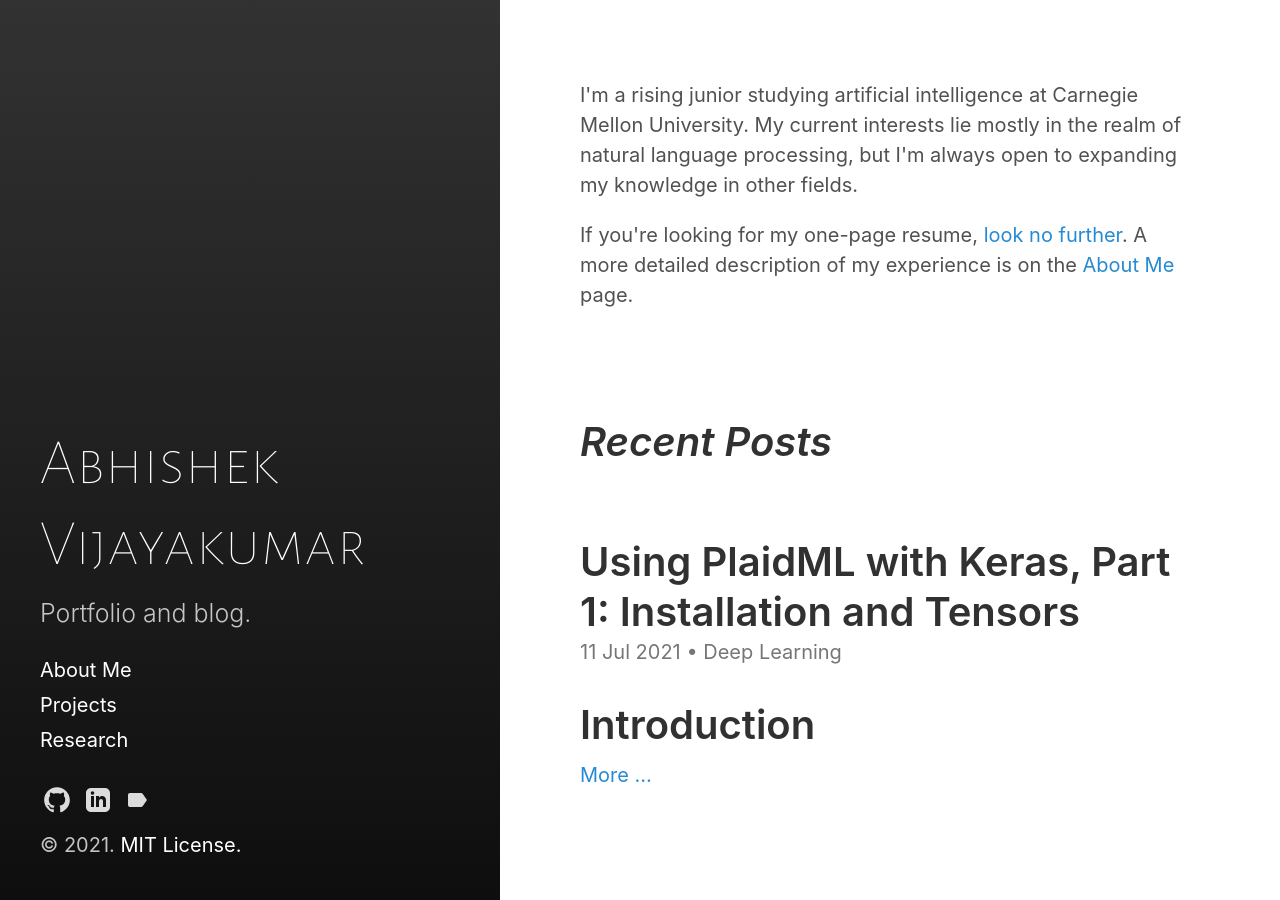
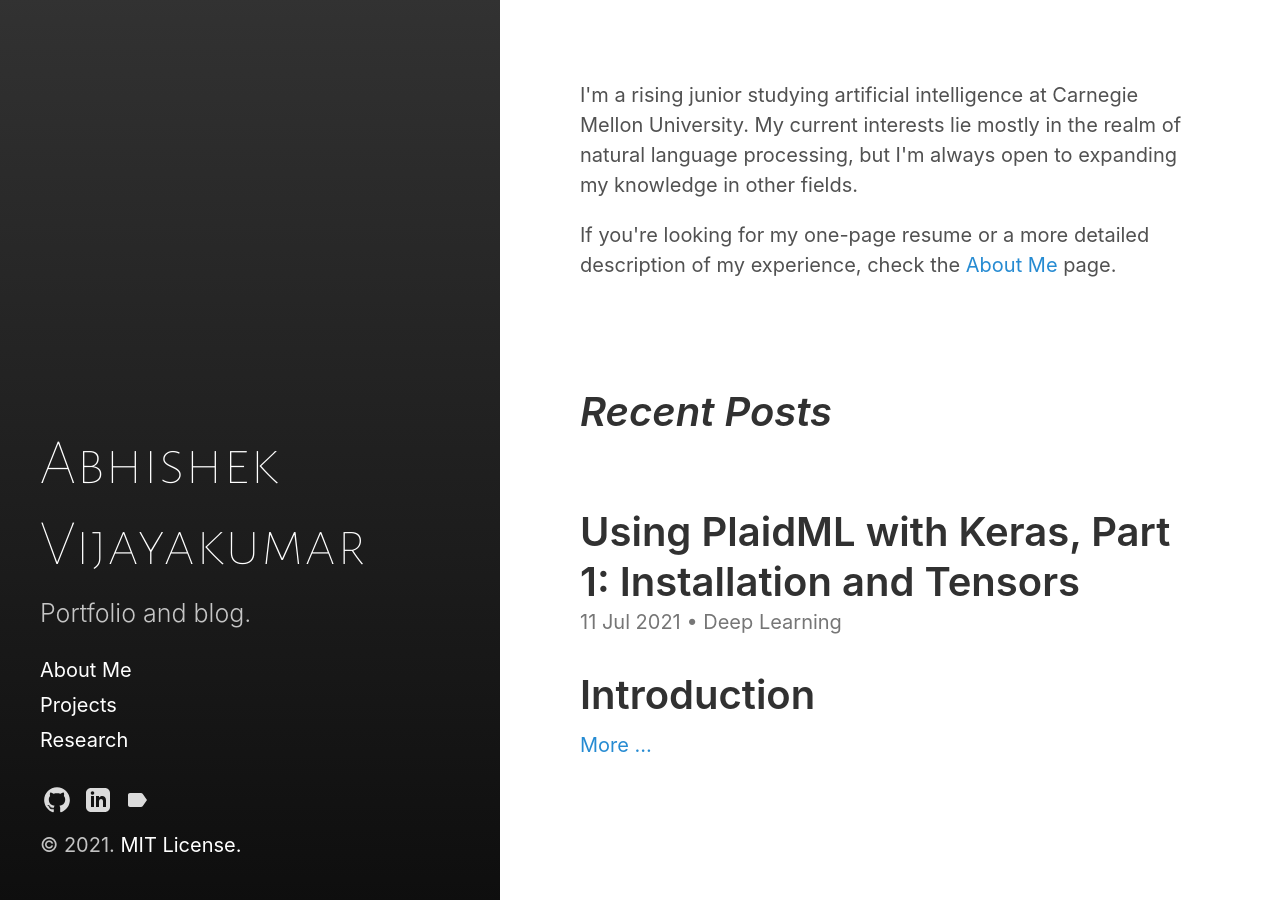
Before and after one commit to inkyubeytor/inkyubeytor.github.io, a Jekyll site: the page built from index.html, in a window 1280 px wide. Built offline with Jekyll 4.4.1, drawn with Linux system fonts in a browser that asks for light colours; the list of posts is cut into pages by our own code.

Commit message:
removed portion of introduction

```diff
--- a/index.html
+++ b/index.html
@@ -10,9 +10,8 @@ title: Home
 </p>
 
 <p>
-    If you're looking for my one-page resume,
-    <a href="/assets/files/resume-2021-07-19.pdf">look no further</a>.
-    A more detailed description of my experience is on the
+    If you're looking for my one-page resume or a more detailed description of
+    my experience, check the
     <a href="/about.html">About Me</a> page.
 </p>
 
```
